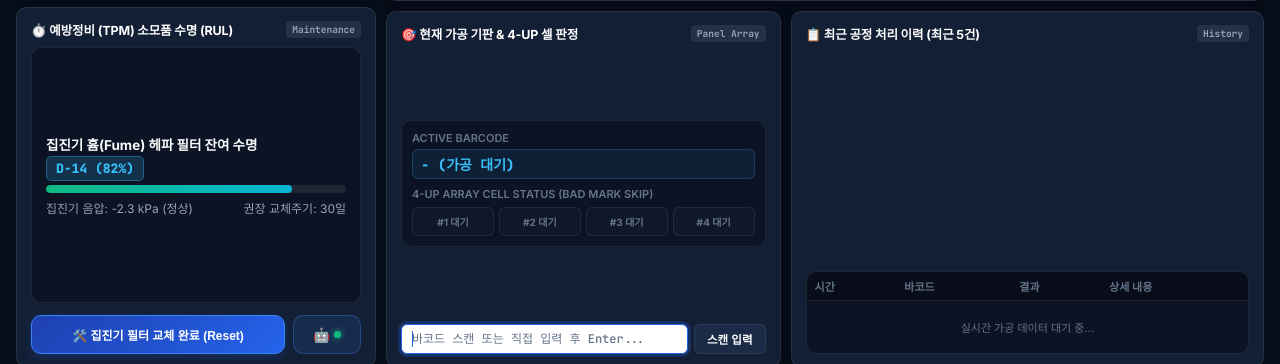
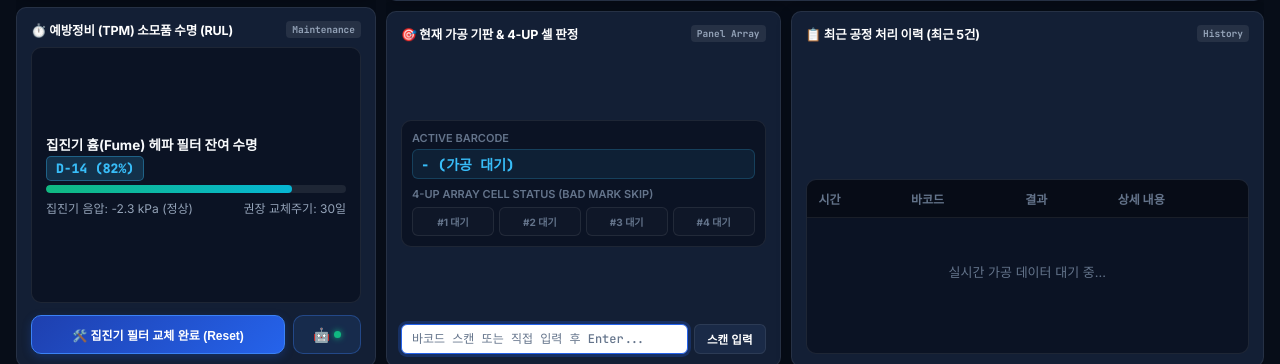
Before and after one commit to gahz8212/next-mes, a PHP site: page /frontend/machine.html in a window 1280 px wide. Shown: the part 436-800 px from the top of the page. Run offline with PHP 8.4, Linux system fonts and the light colour scheme; data that the repository does not hold is empty.

Commit message:
style(machine): 최근 공정 처리 이력(5건) 테이블 높이(min-height) 및 행 여백, 폰트 크기 대폭 확장

```diff
--- a/frontend/css/machine.css
+++ b/frontend/css/machine.css
@@ -1007,27 +1007,34 @@ html, body {
     border: 1px solid var(--border-color);
     border-radius: var(--radius-md);
     overflow: hidden;
+    min-height: 175px;
+    display: flex;
+    flex-direction: column;
 }
 
 .hmi-table {
     width: 100%;
     border-collapse: collapse;
-    font-size: 11px;
+    font-size: 13px;
 }
 
 .hmi-table th {
-    background: rgba(0, 0, 0, 0.3);
-    padding: 6px 8px;
+    background: rgba(0, 0, 0, 0.35);
+    padding: 10px 12px;
     text-align: left;
     color: var(--text-muted);
-    font-weight: 600;
+    font-weight: 700;
+    font-size: 12px;
     border-bottom: 1px solid var(--border-color);
+    white-space: nowrap;
 }
 
 .hmi-table td {
-    padding: 5px 8px;
+    padding: 9px 12px;
     border-bottom: 1px solid var(--border-subtle);
     color: var(--text-dim);
+    font-size: 13px;
+    line-height: 1.4;
 }
 
 .hmi-table tr:last-child td {
@@ -1035,11 +1042,11 @@ html, body {
 }
 
 .hmi-table tr:hover td {
-    background: rgba(255, 255, 255, 0.02);
+    background: rgba(255, 255, 255, 0.04);
 }
 
-.tag-pass { color: var(--emerald-green); font-weight: 700; }
-.tag-fail { color: var(--rose-danger); font-weight: 700; }
+.tag-pass { color: var(--emerald-green); font-weight: 800; font-size: 13px; }
+.tag-fail { color: var(--rose-danger); font-weight: 800; font-size: 13px; }
 
 /* 토스트 알림 */
 .hmi-toast {
--- a/frontend/machine.html
+++ b/frontend/machine.html
@@ -246,7 +246,7 @@
                             </thead>
                             <tbody id="recentHistoryTbody">
                                 <tr>
-                                    <td colspan="4" style="text-align: center; color: var(--text-muted); padding: 18px;">
+                                    <td colspan="4" style="text-align: center; color: var(--text-muted); padding: 45px 16px; font-size: 13px;">
                                         실시간 가공 데이터 대기 중...
                                     </td>
                                 </tr>
```
